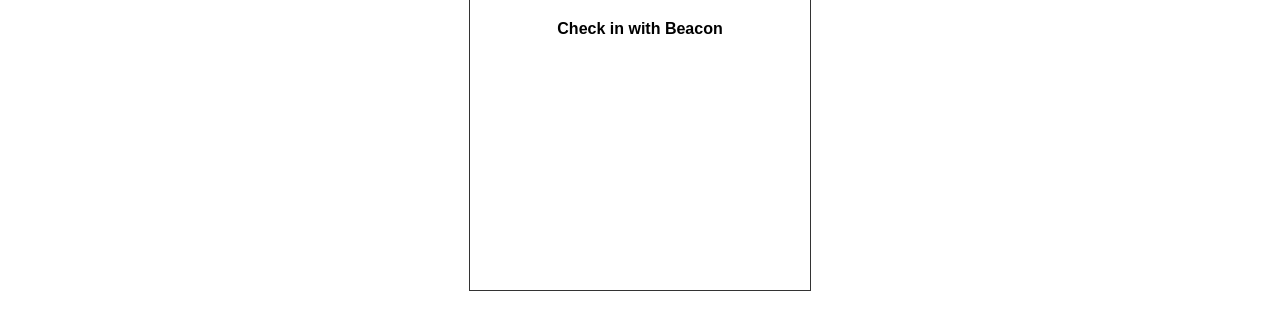
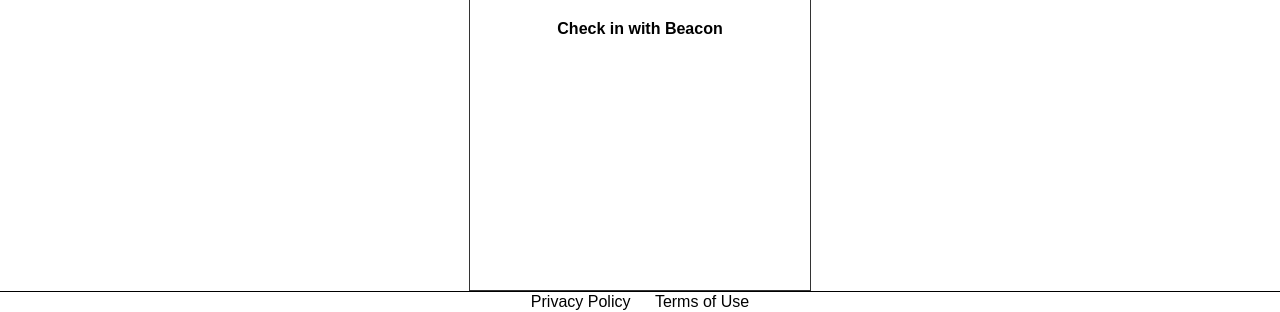
Before and after one commit to taganof1/itp-beacon-website, a PHP site: page / in a window 1280 px wide. Shown: the part 534-846 px from the top of the page. Before the commit the page ends 825 px from the top, so only its background shows below. Run offline with PHP 8.4, Linux system fonts and the light colour scheme.

Commit message:
added footer

```diff
--- a/index.html
+++ b/index.html
@@ -34,7 +34,18 @@
             <b>Check in with Beacon</b>
         </div>
     </div>
-</div>
+
+    <footer>
+        <div class="footer">
+            <div class="footer-text">
+                <p>Privacy Policy</p>
+                <p>Terms of Use</p>
+            </div>
+        </div>
+    </footer>
+
+
+
 
 
 </body>
--- a/styles.css
+++ b/styles.css
@@ -46,3 +46,15 @@ header {
 .beacon-text {
     text-align: center;
 }
+
+.footer {
+    height: 20px;
+    border-top: 1px solid #000;
+    text-align: center;
+    line-height: 20px;
+}
+
+.footer-text p {
+    display: inline-block;
+    margin: 0 10px;
+}
```
